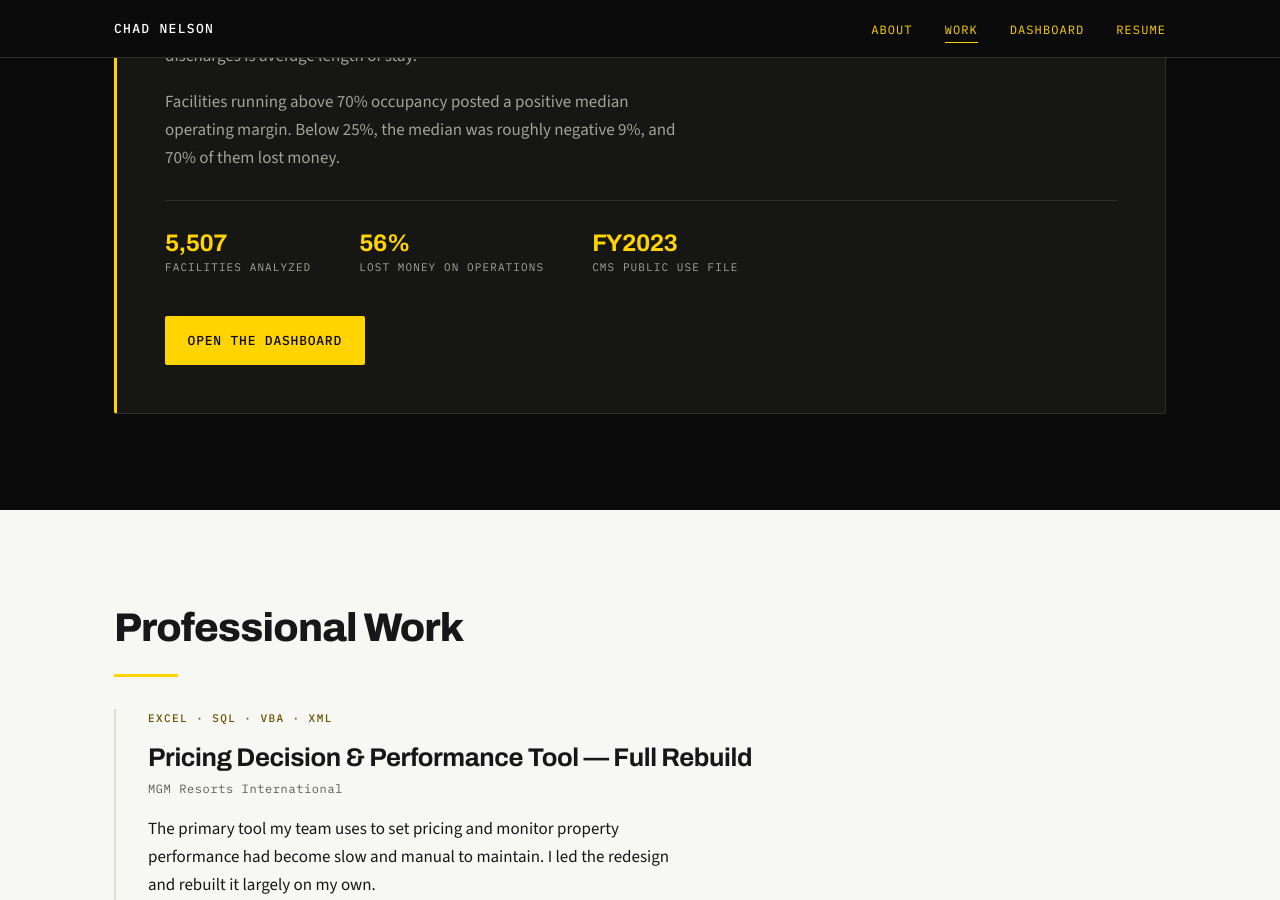
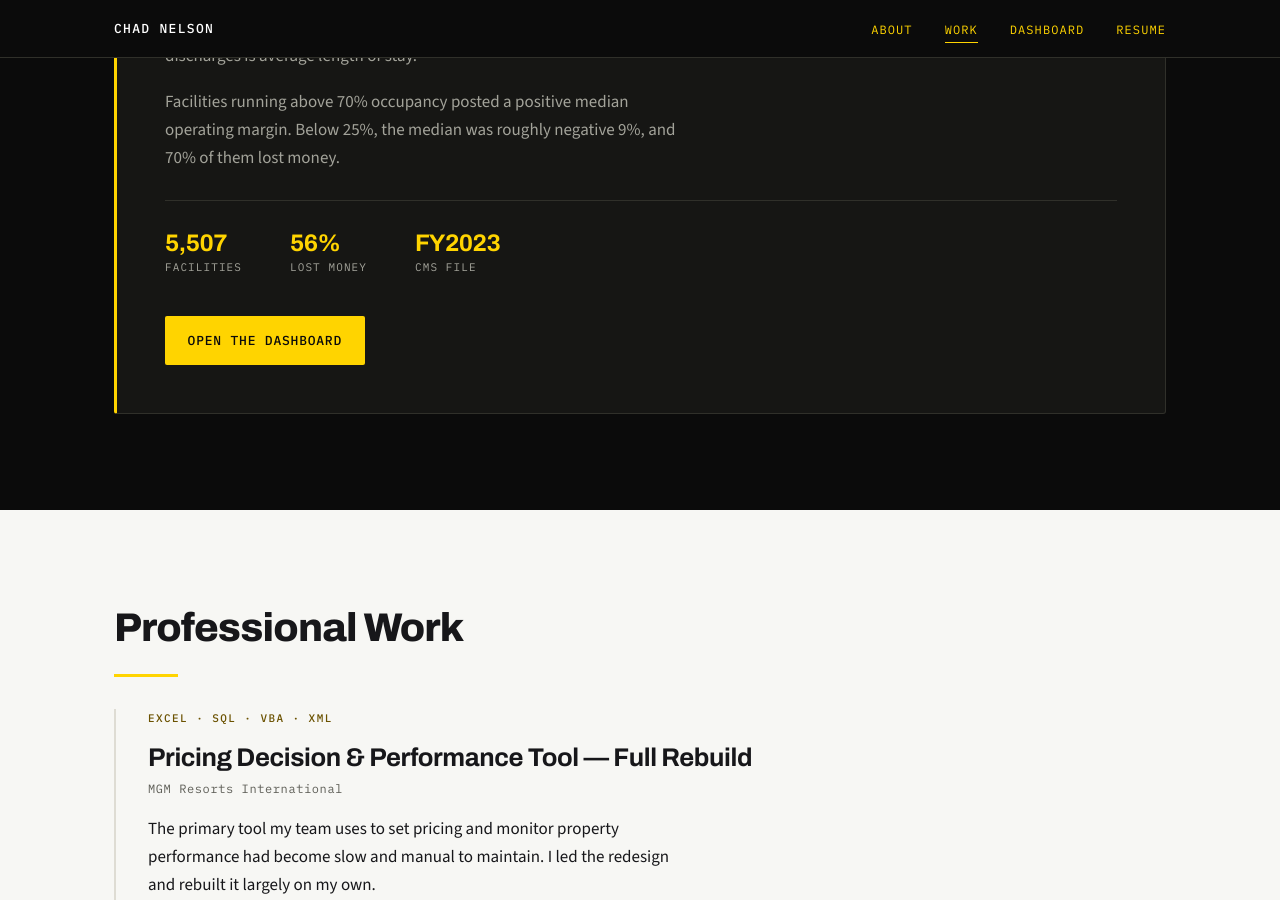
Before and after one commit to chad-nelson/chad-nelson.github.io, a Jekyll site: the page templates/projects.html, which Jekyll copies as it is, in a window 1280 px wide and 900 px high, scrolled down 770 px. Built offline with Jekyll 4.4.1, drawn with Linux system fonts in a browser that asks for light colours.

Commit message:
Update projects.html

```diff
--- a/templates/projects.html
+++ b/templates/projects.html
@@ -49,9 +49,9 @@
           <p>Facilities running above 70% occupancy posted a positive median operating margin. Below 25%, the median was roughly negative 9%, and 70% of them lost money.</p>
 
           <ul class="readouts">
-            <li><span class="figure">5,507</span><span class="caption">Facilities analyzed</span></li>
-            <li><span class="figure">56%</span><span class="caption">Lost money on operations</span></li>
-            <li><span class="figure">FY2023</span><span class="caption">CMS public use file</span></li>
+            <li><span class="figure">5,507</span><span class="caption">Facilities</span></li>
+            <li><span class="figure">56%</span><span class="caption">Lost money</span></li>
+            <li><span class="figure">FY2023</span><span class="caption">CMS file</span></li>
           </ul>
 
           <div class="btn-row">
```
